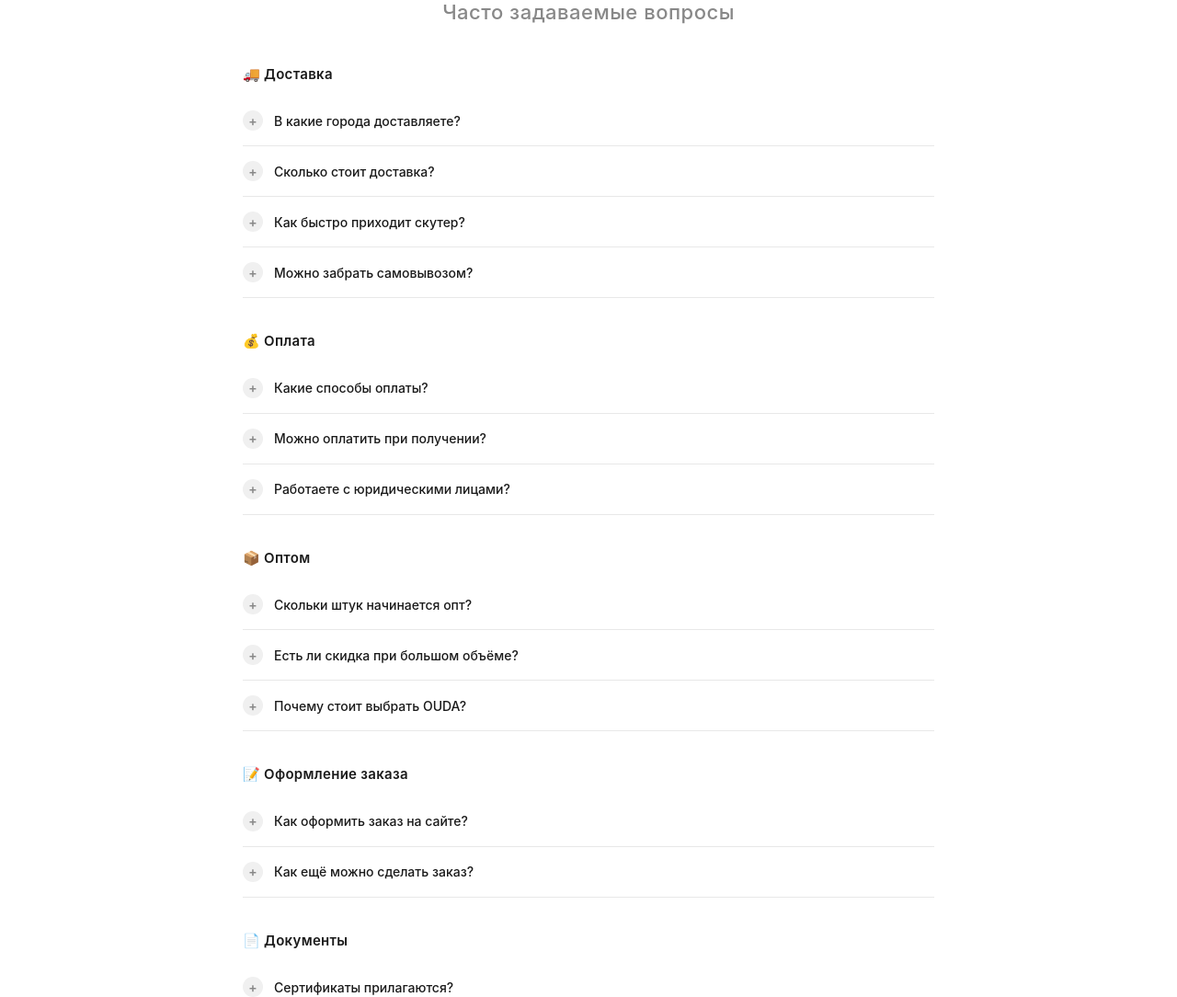
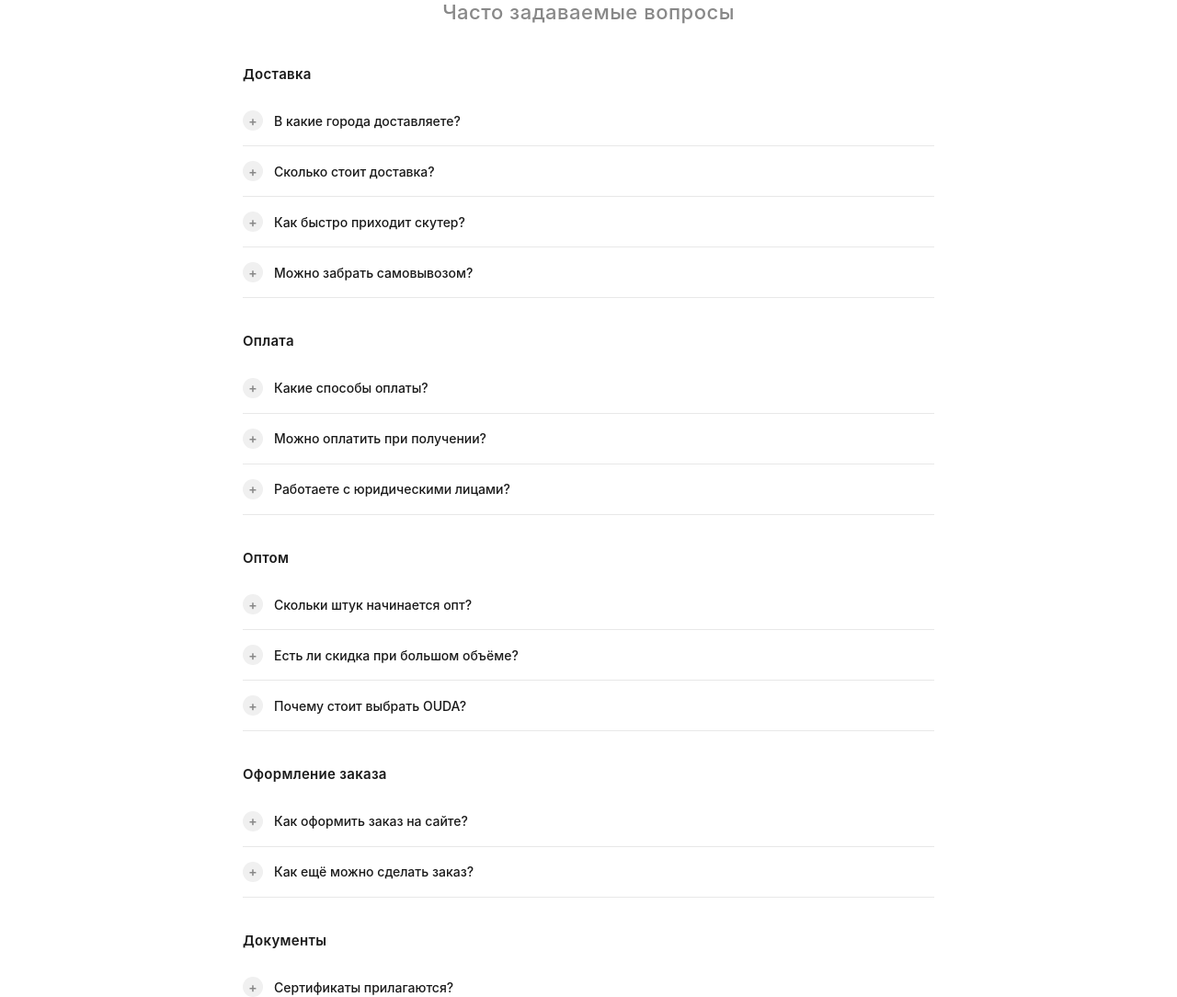
Before and after one commit to galaxymotosochi-creator/ouda, a React (Vite) app: page / in a window 1280 px wide. Shown: the part 781-1865 px from the top of the page at 92% size. Built offline with nearby package versions, Linux system fonts and the light colour scheme; no server answers.

Commit message:
FAQ: убраны эмодзи из заголовков блоков

```diff
--- a/src/components/FAQ.jsx
+++ b/src/components/FAQ.jsx
@@ -2,7 +2,7 @@ import { useState } from 'react'
 
 const blocks = [
   {
-    title: '🚚 Доставка',
+    title: 'Доставка',
     questions: [
       {
         q: 'В какие города доставляете?',
@@ -23,7 +23,7 @@ const blocks = [
     ]
   },
   {
-    title: '💰 Оплата',
+    title: 'Оплата',
     questions: [
       {
         q: 'Какие способы оплаты?',
@@ -40,7 +40,7 @@ const blocks = [
     ]
   },
   {
-    title: '📦 Оптом',
+    title: 'Оптом',
     questions: [
       {
         q: 'Скольки штук начинается опт?',
@@ -57,7 +57,7 @@ const blocks = [
     ]
   },
   {
-    title: '📝 Оформление заказа',
+    title: 'Оформление заказа',
     questions: [
       {
         q: 'Как оформить заказ на сайте?',
@@ -70,7 +70,7 @@ const blocks = [
     ]
   },
   {
-    title: '📄 Документы',
+    title: 'Документы',
     questions: [
       {
         q: 'Сертификаты прилагаются?',
```
